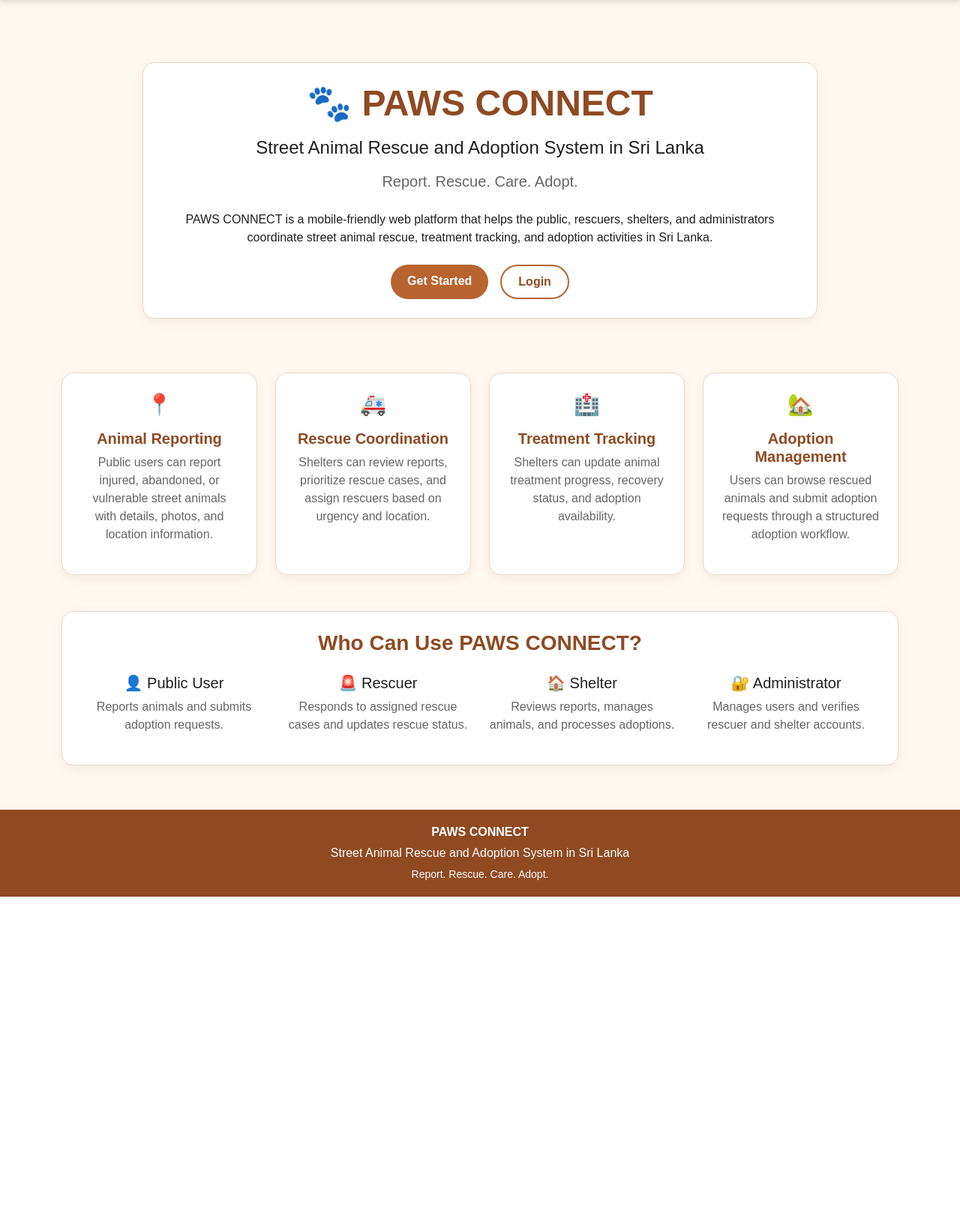
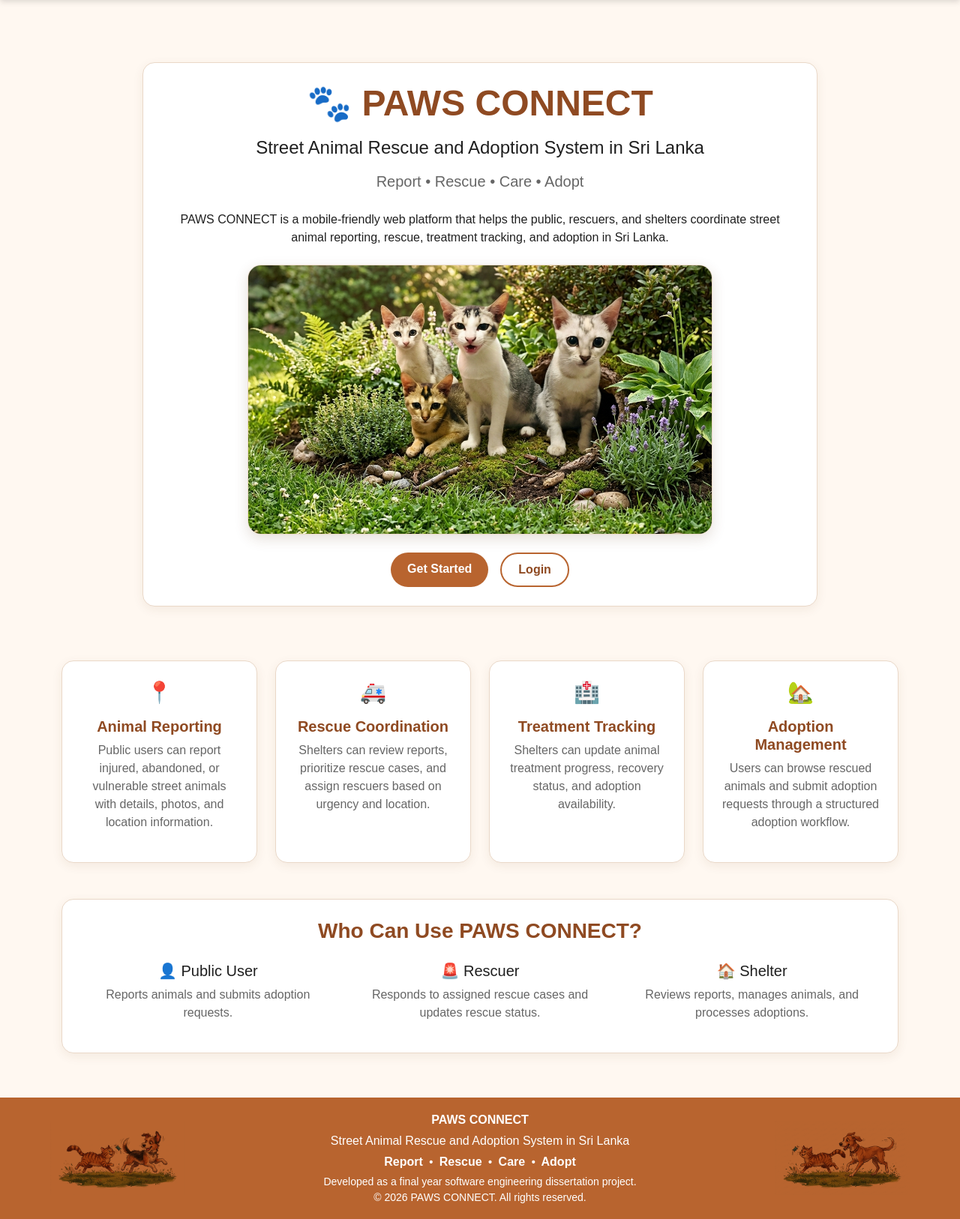
Before and after one commit to DulaniG/PAWS_CONNECT, a Django app: page / in a window 1280 px wide. Shown: the part 58-1684 px from the top of the page at 75% size. Before the commit the page ends 1254 px from the top, so only its background shows below. Run offline with Django 5.2, Linux system fonts and the light colour scheme.

Commit message:
Polish homepage and footer design

```diff
--- a/static/css/style.css
+++ b/static/css/style.css
@@ -143,6 +143,22 @@ body {
     border-color: var(--paws-primary);
 }
 
+/* Home Page Hero Image */
+.home-hero-image-wrapper {
+    max-width: 620px;
+    margin-left: auto;
+    margin-right: auto;
+}
+
+.home-hero-image {
+    width: 100%;
+    max-height: 360px;
+    object-fit: cover;
+    border-radius: 18px;
+    border: 1px solid var(--paws-border);
+    box-shadow: 0 6px 18px rgba(100, 60, 30, 0.16);
+}
+
 /* Report Images */
 .report-card-image {
     width: 100%;
@@ -175,10 +191,43 @@ body {
 
 /* Footer */
 .paws-footer {
-    background-color: var(--paws-primary-dark);
+    background-color: var(--paws-primary);
     color: #ffffff;
     padding: 18px 0;
     margin-top: auto;
+}
+
+.footer-content {
+    display: grid;
+    grid-template-columns: 150px 1fr 150px;
+    align-items: center;
+    gap: 20px;
+}
+
+.footer-image-box {
+    display: flex;
+    justify-content: center;
+    align-items: center;
+}
+
+.footer-animal-image {
+    width: 180px;
+    height: 125px;
+    object-fit: contain;
+    mix-blend-mode: multiply;
+}
+
+.footer-text {
+    line-height: 1.5;
+}
+
+.footer-slogan {
+    font-weight: 600;
+}
+
+.footer-paw {
+    font-size: 0.9rem;
+    margin: 0 4px;
 }
 
 /* Mobile Responsive */
@@ -209,4 +258,27 @@ body {
     .report-card-placeholder {
         height: 180px;
     }
+
+    .home-hero-image {
+        max-height: 240px;
+        border-radius: 14px;
+    }
+
+    .footer-content {
+        display: block;
+        text-align: center;
+    }
+
+    .footer-image-box {
+        display: none;
+    }
+
+    .footer-text {
+        font-size: 0.95rem;
+    }
+
+    .footer-paw {
+        font-size: 0.85rem;
+        margin: 0 3px;
+    }
 }
--- a/templates/base.html
+++ b/templates/base.html
@@ -124,11 +124,39 @@
     </main>
 
     <!-- Footer -->
-    <footer class="paws-footer text-center">
+    <footer class="paws-footer">
         <div class="container">
-            <p class="mb-1 fw-semibold">PAWS CONNECT</p>
-            <p class="mb-1">Street Animal Rescue and Adoption System in Sri Lanka</p>
-            <small>Report. Rescue. Care. Adopt.</small>
+            <div class="footer-content">
+
+                <div class="footer-image-box">
+                    <img src="{% static 'images/footer_left_animals.png' %}" class="footer-animal-image" alt="Animal illustration">
+                </div>
+
+                <div class="footer-text text-center">
+                    <p class="mb-1 fw-semibold">PAWS CONNECT</p>
+                    <p class="mb-1">Street Animal Rescue and Adoption System in Sri Lanka</p>
+
+                    <p class="mb-1 footer-slogan">
+                        Report <span class="footer-paw">•</span>
+                        Rescue <span class="footer-paw">•</span>
+                        Care <span class="footer-paw">•</span>
+                        Adopt
+                    </p>
+
+                    <small class="d-block">
+                        Developed as a final year software engineering dissertation project.
+                    </small>
+
+                    <small class="d-block">
+                        © 2026 PAWS CONNECT. All rights reserved.
+                    </small>
+                </div>
+
+                <div class="footer-image-box">
+                    <img src="{% static 'images/footer_right_animals.png' %}" class="footer-animal-image" alt="Animal illustration">
+                </div>
+
+            </div>
         </div>
     </footer>
 
--- a/templates/home.html
+++ b/templates/home.html
@@ -1,4 +1,5 @@
 {% extends 'base.html' %}
+{% load static %}
 
 {% block title %}Home | PAWS CONNECT{% endblock %}
 
@@ -14,14 +15,18 @@
         </h4>
 
         <p class="lead paws-subtitle mb-4">
-            Report. Rescue. Care. Adopt.
+            Report • Rescue • Care • Adopt
         </p>
 
         <p class="mb-4">
             PAWS CONNECT is a mobile-friendly web platform that helps the public,
-            rescuers, shelters, and administrators coordinate street animal rescue,
-            treatment tracking, and adoption activities in Sri Lanka.
+            rescuers, and shelters coordinate street animal reporting, rescue,
+            treatment tracking, and adoption in Sri Lanka.
         </p>
+
+        <div class="home-hero-image-wrapper mb-4">
+            <img src="{% static 'images/home_kittens.png' %}" class="home-hero-image" alt="Rescued kittens">
+        </div>
 
         <div class="d-flex flex-column flex-md-row justify-content-center gap-3">
             <a href="/accounts/register/" class="btn btn-paws">
@@ -93,31 +98,24 @@
 
         <div class="row g-4">
 
-            <div class="col-md-3 text-center">
+            <div class="col-md-4 text-center">
                 <h5>👤 Public User</h5>
                 <p class="paws-subtitle">
                     Reports animals and submits adoption requests.
                 </p>
             </div>
 
-            <div class="col-md-3 text-center">
+            <div class="col-md-4 text-center">
                 <h5>🚨 Rescuer</h5>
                 <p class="paws-subtitle">
                     Responds to assigned rescue cases and updates rescue status.
                 </p>
             </div>
 
-            <div class="col-md-3 text-center">
+            <div class="col-md-4 text-center">
                 <h5>🏠 Shelter</h5>
                 <p class="paws-subtitle">
                     Reviews reports, manages animals, and processes adoptions.
-                </p>
-            </div>
-
-            <div class="col-md-3 text-center">
-                <h5>🔐 Administrator</h5>
-                <p class="paws-subtitle">
-                    Manages users and verifies rescuer and shelter accounts.
                 </p>
             </div>
 
```
Also changed, not shown: static/images/footer_left_animals.png (added), static/images/footer_right_animals.png (added), static/images/home_kittens.png (added).
